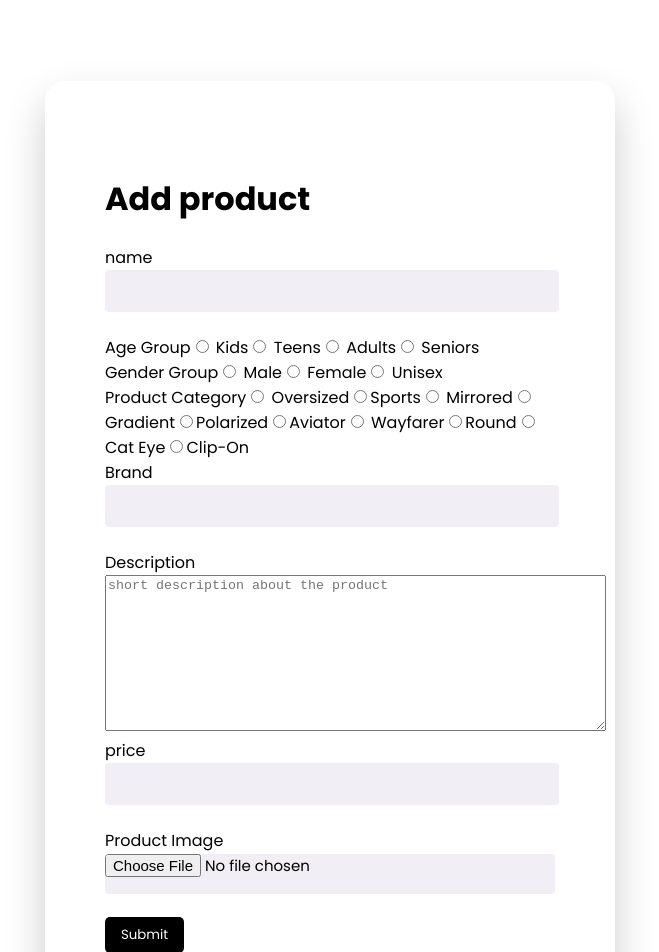
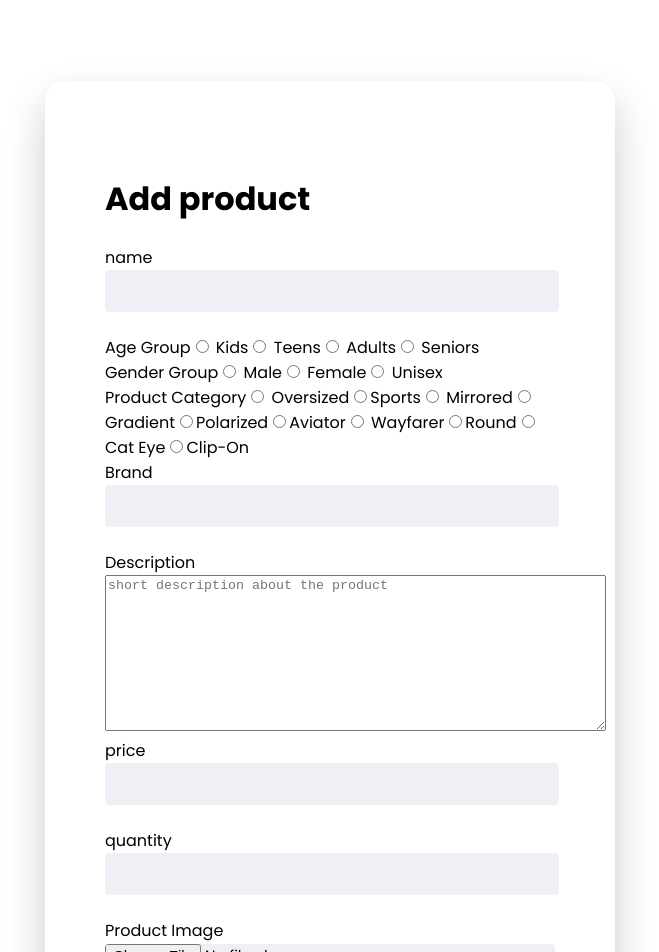
Before and after one commit to cherubim777/eye-glasses-shopping-frontend, a React (Vite) app: page /retailer/addProduct in a window 1280 px wide. Shown: the top 952 px of the page, without its empty margins (156-815 px from the left). Built offline with nearby package versions, Linux system fonts and the light colour scheme.

Commit message:
add product quantity on products

```diff
--- a/src/AddProducts.jsx
+++ b/src/AddProducts.jsx
@@ -10,11 +10,11 @@ export default function AddProducts(){
       brand: '',
       description: '',
       price: '',
-      image: ''
+      image: '',
+      quantity:'',
     });
 
     const token = localStorage.getItem('authToken');
-    const csrftoken = getCookie('csrftoken');
 
     const handleProductChange = (event) =>{
       const {name,value} = event.target;
@@ -27,7 +27,6 @@ export default function AddProducts(){
             headers: {
               'Content-Type': 'application/json',
               'Authorization': `Bearer ${token}`,
-              'X-CSRFToken' : csrftoken
             },
             body: JSON.stringify(product)
           })
@@ -82,6 +81,8 @@ export default function AddProducts(){
         .description} onChange={handleProductChange}></textarea>
         </label>
         <UserInput type="number" title="price" name="price" value={product.price} onChange={handleProductChange}/>
+        <UserInput type="number" min="1" max="10" title="quantity" name="quantity" value={product.quantity} onChange={handleProductChange}/>
+
         <UserInput type="file"  title="Product Image" name="image" value={product.image} onChange={handleProductChange} />
         <button  onClick={addProduct} className="button-style theme-color ">Submit</button>
 
@@ -92,18 +93,3 @@ export default function AddProducts(){
     )
 
 }
-
-function getCookie(name) {
-    let cookieValue = null;
-    if (document.cookie && document.cookie !== '') {
-        const cookies = document.cookie.split(';');
-        for (let i = 0; i < cookies.length; i++) {
-            const cookie = cookies[i].trim();
-            if (cookie.substring(0, name.length + 1) === (name + '=')) {
-                cookieValue = decodeURIComponent(cookie.substring(name.length + 1));
-                break;
-            }
-        }
-    }
-    return cookieValue;
-}
--- a/src/UserInput.jsx
+++ b/src/UserInput.jsx
@@ -4,7 +4,10 @@ export default function UserInput(props){
     return (
         <>
         <div>{props.title}</div>
-        <input className="user-input-field" placeholder={props.placeholder} name={props.name} type={props.type} value={props.value} onChange={props.onChange}/>
+        <input className="user-input-field" placeholder={props.placeholder} name={props.name} type={props.type}
+                    value={props.value} onChange={props.onChange}
+                    min={props.min} max={props.max}
+                    />
 
         </>
 
```
Also changed, not shown: src/Product.jsx (+1 -1 lines).
